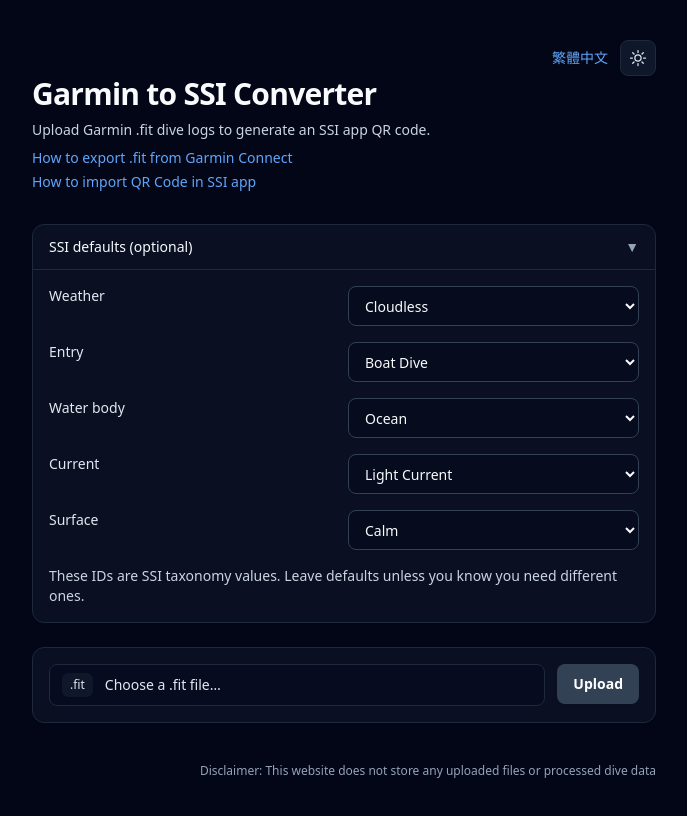
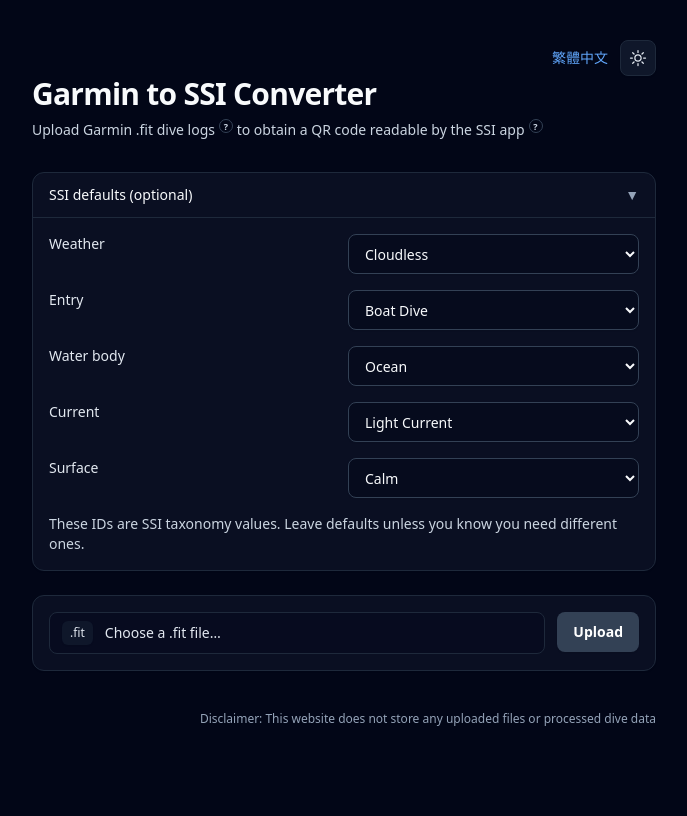
Before and after one commit to fsys2508/convert-to-ssi, a Next.js app: page /en in a window 1280 px wide. Shown: the top 816 px of the page, without its empty margins (296-983 px from the left). Built offline with nearby package versions, Linux system fonts and the light colour scheme.

Commit message:
Smaller instruction pop up button

```diff
--- a/app/[locale]/page.tsx
+++ b/app/[locale]/page.tsx
@@ -308,30 +308,40 @@
               {t("heading")}
             </h1>
             <p className="mt-2 text-sm text-slate-600 dark:text-slate-300">
-              {t("intro")}
-            </p>
-            <div className="mt-2 flex flex-col items-start gap-1">
+              {t("introPrefix")}{" "}
+              <span className="inline-flex items-center gap-1">
+                {t("introFitTerm")}
                 <button
                   type="button"
                   onClick={() => {
                     track("guide_export_opened");
                     setShowGuideDialog(true);
                   }}
-                className="text-sm font-medium text-blue-600 hover:text-blue-700 hover:underline dark:text-blue-400 dark:hover:text-blue-300"
+                  className="relative -top-1 inline-flex h-3.5 w-3.5 items-center justify-center rounded-full border border-slate-300 text-[9px] font-semibold leading-none text-slate-600 hover:bg-slate-100 dark:border-slate-700 dark:text-slate-300 dark:hover:bg-slate-800"
+                  aria-label={t("guide.link")}
+                  title={t("guide.link")}
                 >
-                {t("guide.link")}
+                  ?
                 </button>
+              </span>{" "}
+              {t("introMiddle")}{" "}
+              <span className="inline-flex items-center gap-1">
+                {t("introQrTerm")}
                 <button
                   type="button"
                   onClick={() => {
                     track("guide_import_opened");
                     setShowImportGuideDialog(true);
                   }}
-                className="text-sm font-medium text-blue-600 hover:text-blue-700 hover:underline dark:text-blue-400 dark:hover:text-blue-300"
+                  className="relative -top-1 inline-flex h-3.5 w-3.5 items-center justify-center rounded-full border border-slate-300 text-[9px] font-semibold leading-none text-slate-600 hover:bg-slate-100 dark:border-slate-700 dark:text-slate-300 dark:hover:bg-slate-800"
+                  aria-label={t("importGuide.link")}
+                  title={t("importGuide.link")}
                 >
-                {t("importGuide.link")}
+                  ?
                 </button>
-            </div>
+              </span>
+              {t("introSuffix")}
+            </p>
           </div>
 
         <section className="mt-8 space-y-6">
--- a/messages/en.json
+++ b/messages/en.json
@@ -6,6 +6,11 @@
   "Home": {
     "heading": "Garmin to SSI Converter",
     "intro": "Upload Garmin .fit dive logs to generate an SSI app QR code.",
+    "introPrefix": "Upload Garmin",
+    "introFitTerm": ".fit dive logs",
+    "introMiddle": "to obtain a QR code",
+    "introQrTerm": "readable by the SSI app",
+    "introSuffix": "",
     "guide": {
       "link": "How to export .fit from Garmin Connect",
       "title": "Export .fit from Garmin Connect",
--- a/messages/zh.json
+++ b/messages/zh.json
@@ -6,6 +6,11 @@
   "Home": {
     "heading": "Garmin 轉 SSI 轉換器",
     "intro": "上傳 Garmin .fit 潛水紀錄，產生可供 SSI App 匯入的 QR Code",
+    "introPrefix": "上傳 Garmin",
+    "introFitTerm": ".fit 潛水紀錄",
+    "introMiddle": "後可得到用於 SSI App 匯入的",
+    "introQrTerm": "QR Code",
+    "introSuffix": "",
     "guide": {
       "link": "如何從 Garmin Connect 匯出 .fit 檔",
       "title": "從 Garmin Connect 匯出 .fit 檔",
```
Lines whose indentation alone changed are shown as unchanged.
